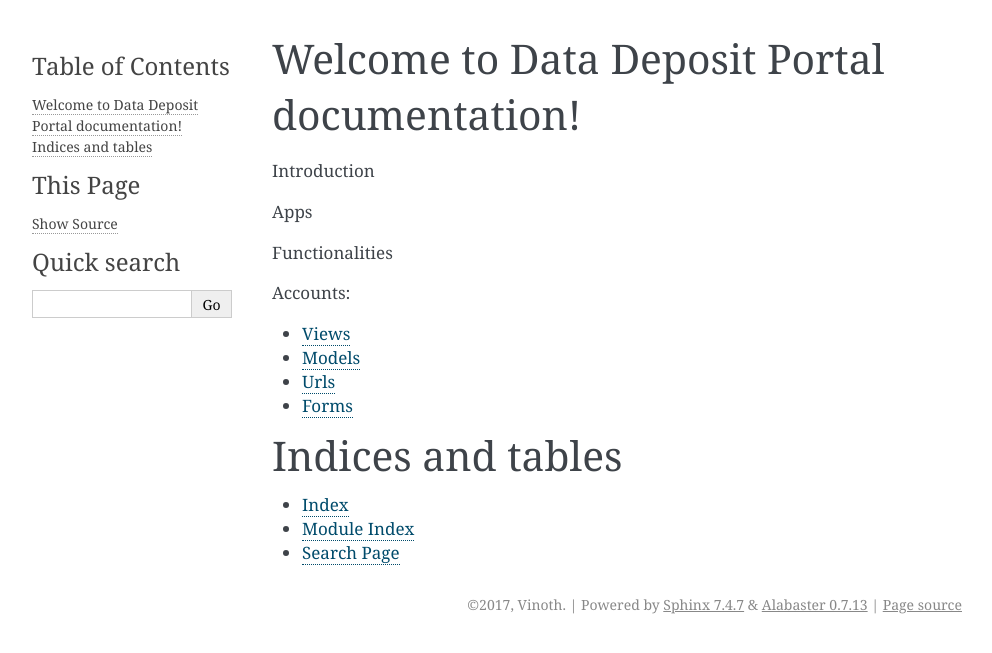
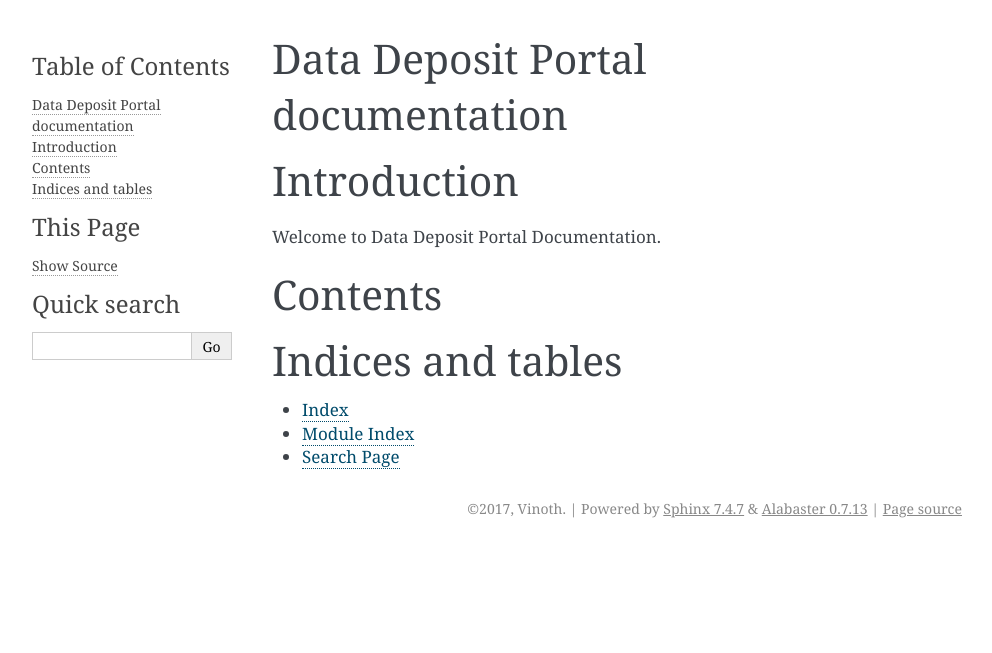
Before and after one commit to kmvinoth/djtest, a Sphinx documentation site: the page built from docs/index.rst, in a window 1280 px wide. Shown: the top 653 px of the page, without its empty margins (148-1140 px from the left). Built offline with Sphinx 7.4.7, drawn with Linux system fonts in a browser that asks for light colours; formulas are drawn with MathJax 3.

Commit message:
Remove caption in index.rst

```diff
--- a/docs/index.rst
+++ b/docs/index.rst
@@ -1,24 +1,22 @@
-Welcome to Data Deposit Portal documentation!
-=============================================
+Data Deposit Portal documentation
+=================================
 
 Introduction
+============
+Welcome to Data Deposit Portal Documentation.
 
 
-Apps
+Contents
+========
 
 
 
-Functionalities
+
+
 
 
 .. toctree::
    :maxdepth: 2
-   :caption: Accounts:
-
-   modules/accounts/views
-   modules/accounts/models
-   modules/accounts/urls
-   modules/accounts/forms
 
 
 Indices and tables
```
